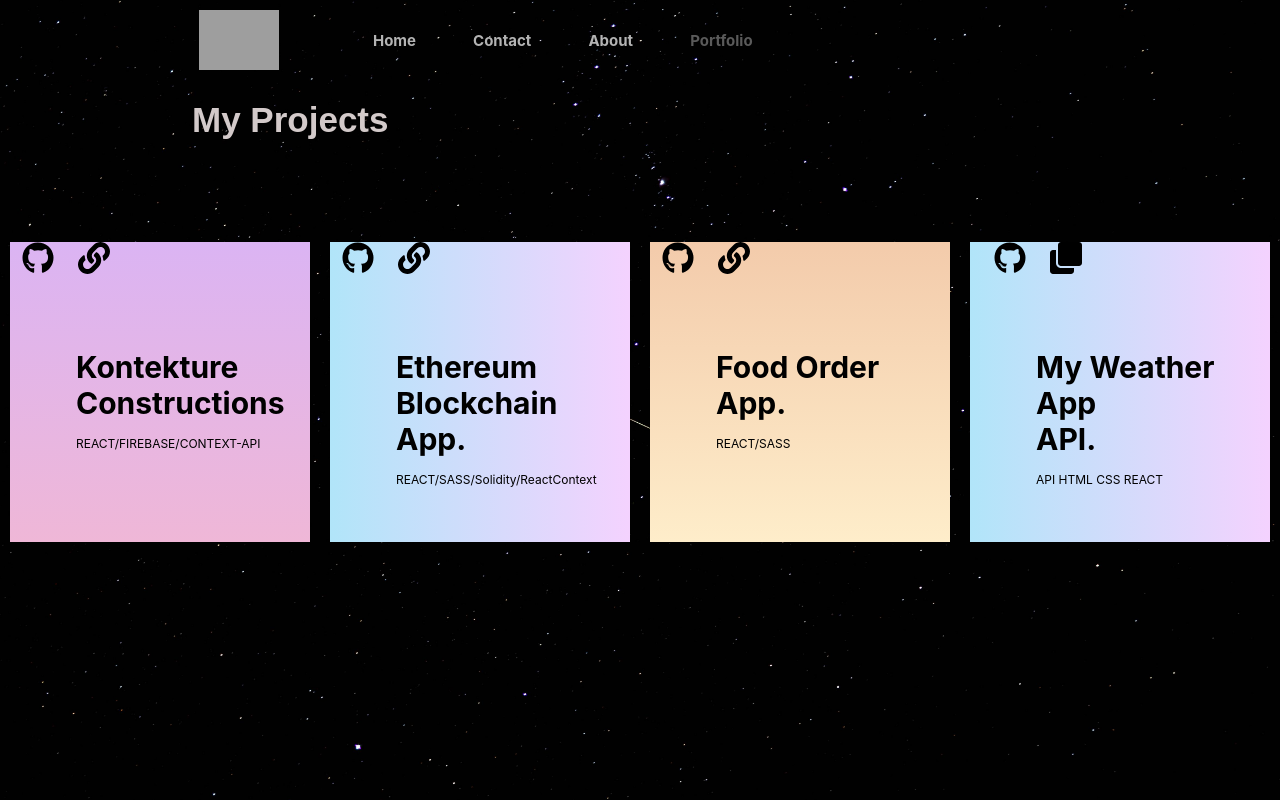
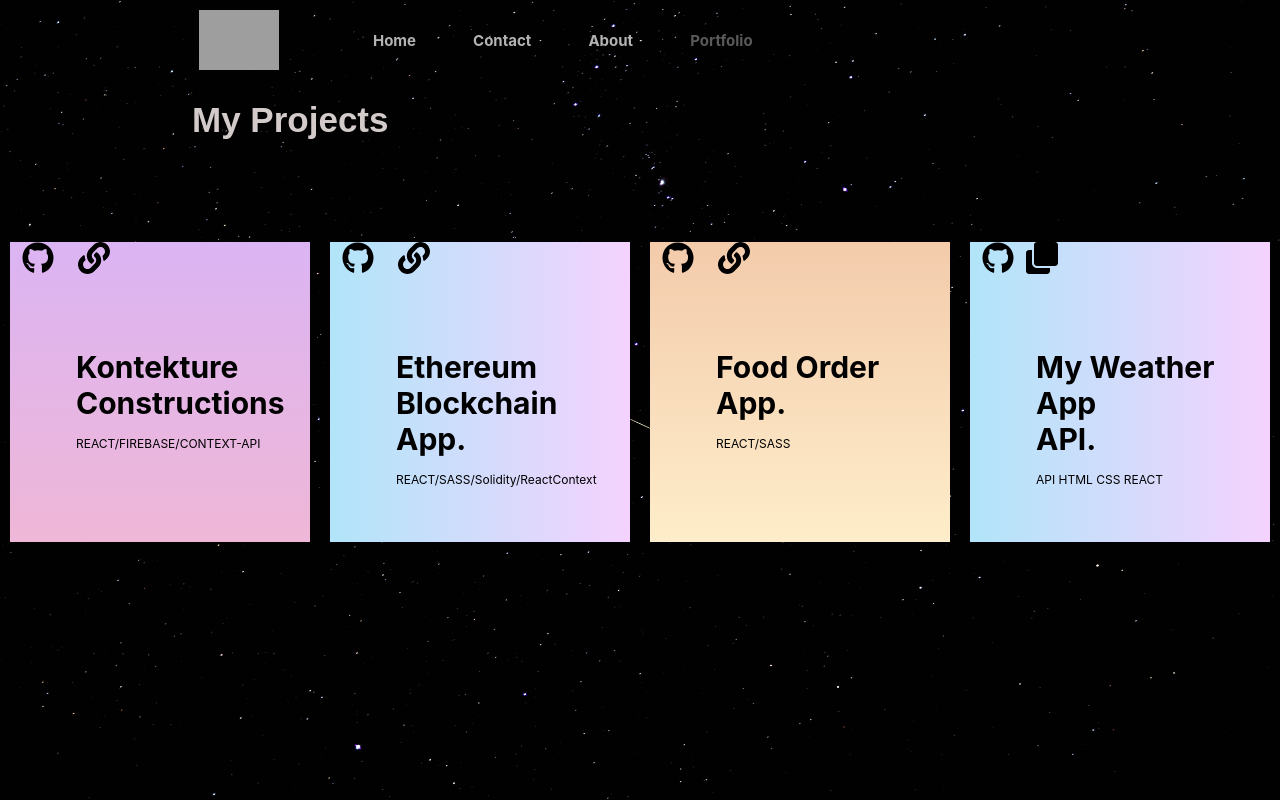
Before and after one commit to OluDominic/my-website, a React (Create React App) app: page /portfolio in a window 1280 px wide. Built offline with nearby package versions, Linux system fonts and the light colour scheme; grey boxes are pictures that could not be loaded.

Commit message:
Update project3 GitHub link to open in a new tab

```diff
--- a/src/portfolio.js
+++ b/src/portfolio.js
@@ -121,9 +121,11 @@ class Portfolio extends React.Component {
 
                 <div className="project3">
                     <span className="icons">
-                    <a href="https://github.com/OluDominic/weather-app" className="icons">
-                        <FontAwesomeIcon icon={faGithub} size="2x" color="black"/>
-                    </a>
+                    <Link to={{pathname: "https://github.com/OluDominic/weather-app"}} target="_blank">
+                        <span>
+                        <FontAwesomeIcon icon={faGithub} size="2x" color="black" />
+                        </span>
+                        </Link>
                     </span>
                     <span>
                         <Link onClick={this.handleClickThree}>
```
Lines whose indentation alone changed are shown as unchanged.
